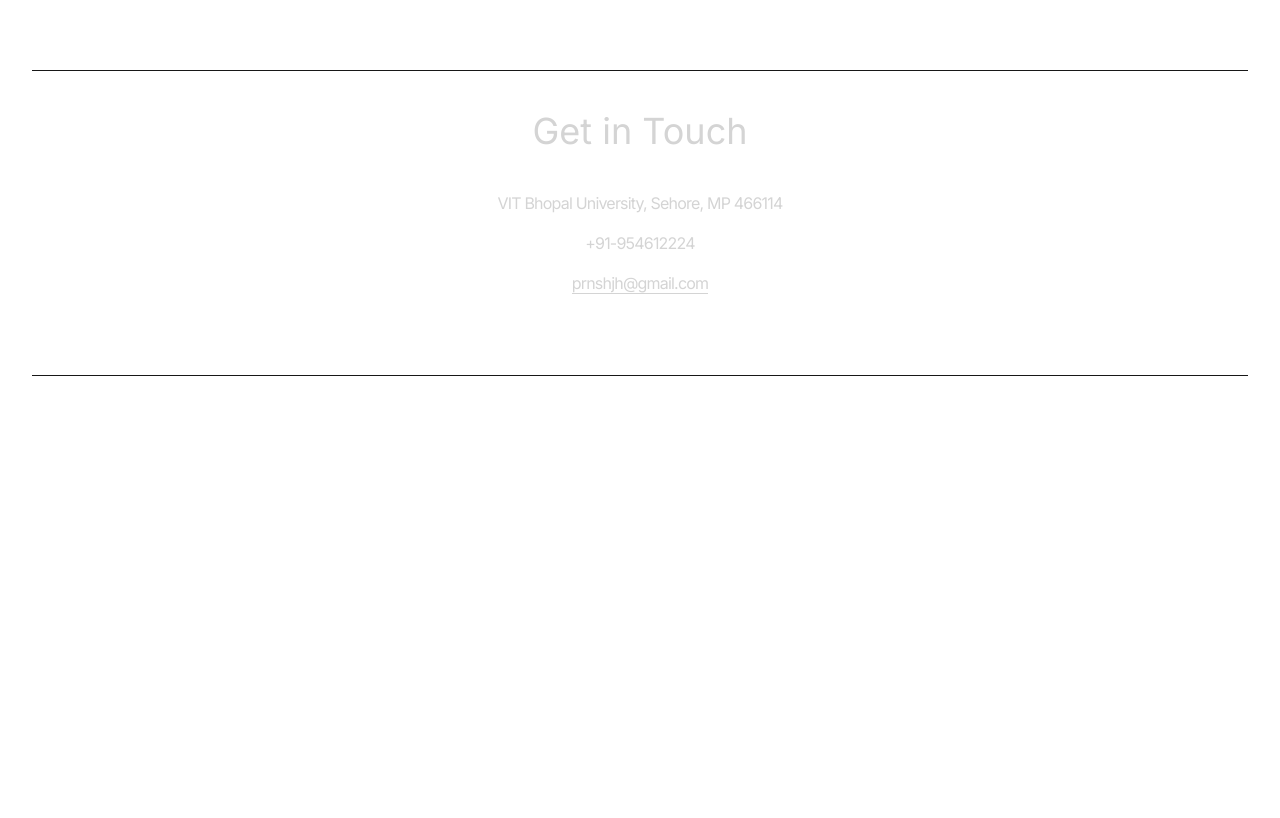
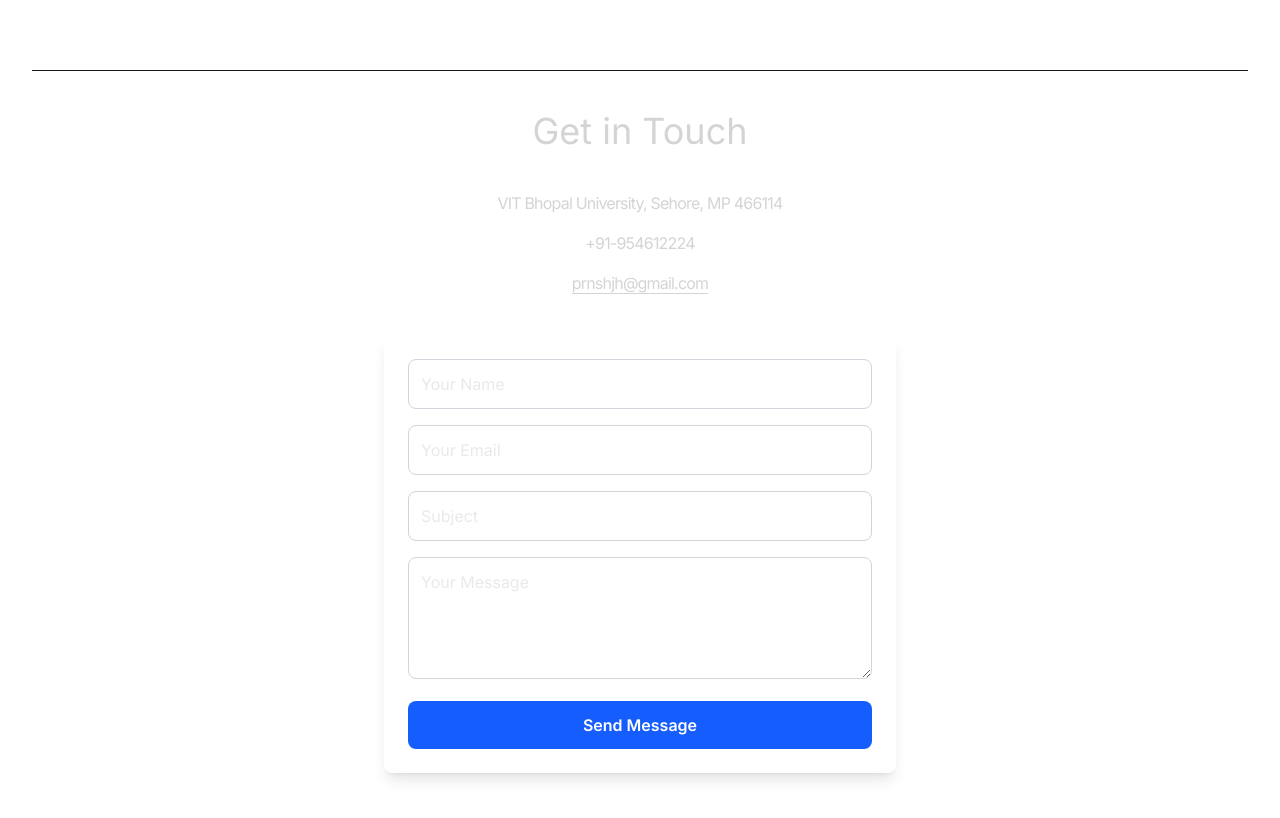
Before and after one commit to prnshjh/Portfolio, a React (Vite) app: page / in a window 1280 px wide. Shown: the part 3390-4208 px from the top of the page. Before the commit the page ends 3766 px from the top, so only its background shows below. Built offline with nearby package versions, Linux system fonts and the light colour scheme.

Commit message:
contact form

```diff
--- a/package.json
+++ b/package.json
@@ -10,6 +10,7 @@
     "preview": "vite preview"
   },
   "dependencies": {
+    "@emailjs/browser": "^4.4.1",
     "@tailwindcss/vite": "^4.0.9",
     "framer-motion": "^12.4.7",
     "react": "^19.0.0",
--- a/src/Components/Contact.jsx
+++ b/src/Components/Contact.jsx
@@ -1,18 +1,107 @@
-import React from 'react'
-import { CONTACT } from '../constants'
+import React, { useRef, useState } from "react";
+import emailjs from "@emailjs/browser";
+import { CONTACT } from "../constants";
 
 const Contact = () => {
+  const form = useRef();
+  const [loading, setLoading] = useState(false);
+  const [success, setSuccess] = useState(false);
+  const [error, setError] = useState(false);
+
+  const sendEmail = (e) => {
+    e.preventDefault();
+    setLoading(true);
+    setSuccess(false);
+    setError(false);
+
+    emailjs
+  .sendForm(
+    import.meta.env.VITE_EMAILJS_SERVICE_ID,  // ✅ Use Vite's import.meta.env
+    import.meta.env.VITE_EMAILJS_TEMPLATE_ID,
+    form.current,
+    import.meta.env.VITE_EMAILJS_PUBLIC_KEY
+  )
+
+      .then(
+        () => {
+          setLoading(false);
+          setSuccess(true);
+          form.current.reset();
+        },
+        () => {
+          setLoading(false);
+          setError(true);
+        }
+      );
+  };
+
   return (
-    <div className='border-b border-neutral-900 pb-20 '>
-        <h2 className='my-10 text-center text-4xl
-        '>Get in Touch</h2>
-        <div className='text-center tracking-tighter'>
-            <p className='my-4'>{CONTACT.address}</p>
-            <p className='my-4'>{CONTACT.phoneNo}</p>
-            <a href="#" className='border-b'>{CONTACT.email}</a>
-        </div>
+    <div className="border-b border-neutral-900 pb-20">
+      <h2 className="my-10 text-center text-4xl">Get in Touch</h2>
+
+      {/* Contact Info */}
+      <div className="text-center tracking-tighter mb-10">
+        <p className="my-4">{CONTACT.address}</p>
+        <p className="my-4">{CONTACT.phoneNo}</p>
+        <a href={`mailto:${CONTACT.email}`} className="border-b">
+          {CONTACT.email}
+        </a>
+      </div>
+
+      {/* Contact Form */}
+      <div className="max-w-lg mx-auto p-6 bg-white dark:bg-gray-800 shadow-lg rounded-lg">
+        <form ref={form} onSubmit={sendEmail} className="space-y-4">
+          <input
+            type="text"
+            name="user_name"
+            placeholder="Your Name"
+            required
+            className="w-full p-3 border border-gray-300 rounded-lg focus:outline-none focus:ring-2 focus:ring-blue-500"
+          />
+          <input
+            type="email"
+            name="user_email"
+            placeholder="Your Email"
+            required
+            className="w-full p-3 border border-gray-300 rounded-lg focus:outline-none focus:ring-2 focus:ring-blue-500"
+          />
+          <input
+            type="text"
+            name="subject"
+            placeholder="Subject"
+            required
+            className="w-full p-3 border border-gray-300 rounded-lg focus:outline-none focus:ring-2 focus:ring-blue-500"
+          />
+          <textarea
+            name="message"
+            rows="4"
+            placeholder="Your Message"
+            required
+            className="w-full p-3 border border-gray-300 rounded-lg focus:outline-none focus:ring-2 focus:ring-blue-500"
+          />
+          <button
+            type="submit"
+            className="w-full p-3 bg-blue-600 text-white font-semibold rounded-lg hover:bg-blue-700 transition"
+            disabled={loading}
+          >
+            {loading ? "Sending..." : "Send Message"}
+          </button>
+        </form>
+
+        {/* Success & Error Messages */}
+        {success && (
+          <p className="mt-3 text-green-600 text-center">
+            Message sent successfully!
+          </p>
+        )}
+        {error && (
+          <p className="mt-3 text-red-600 text-center">
+            Failed to send message. Try again!
+          </p>
+        )}
+      </div>
     </div>
-  )
-}
+  );
+};
 
-export default Contact
+export default Contact;
```
Also changed, not shown: 2 other files (tests, documents, lock files or other folders).
